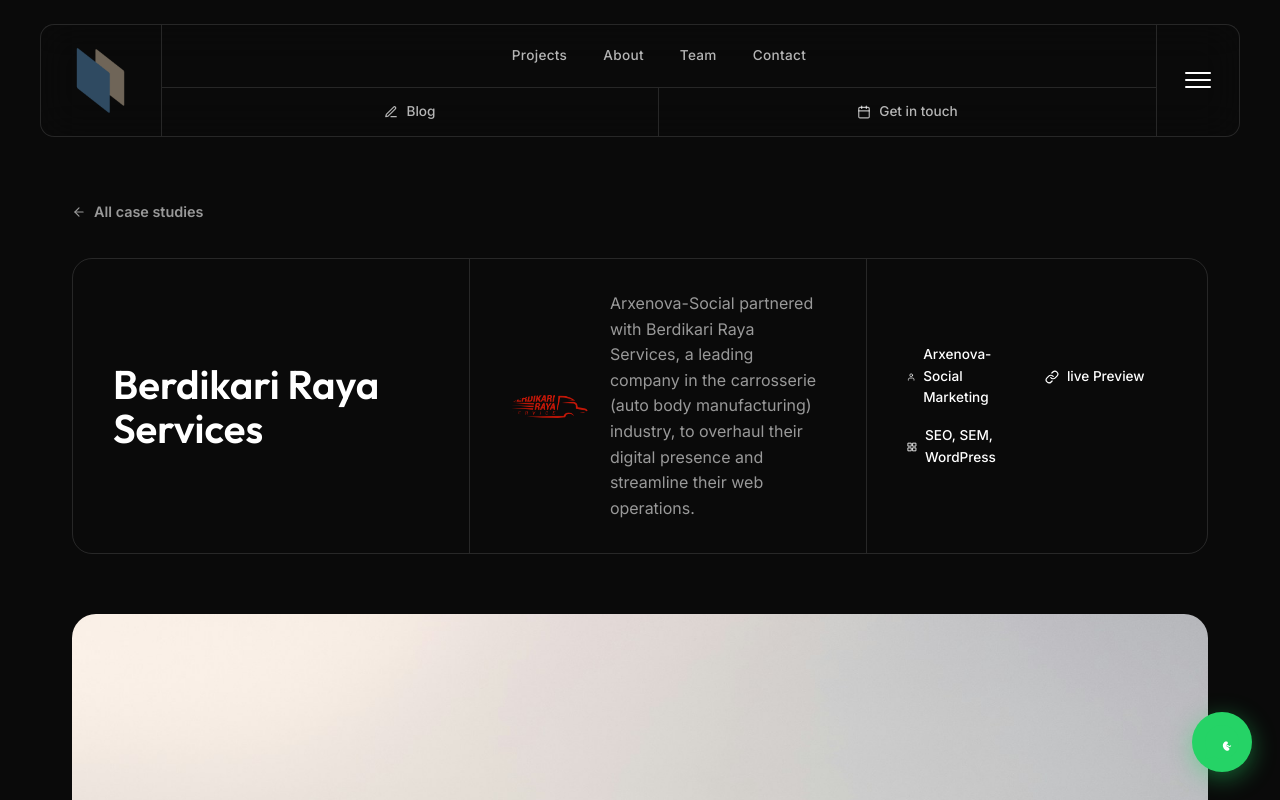
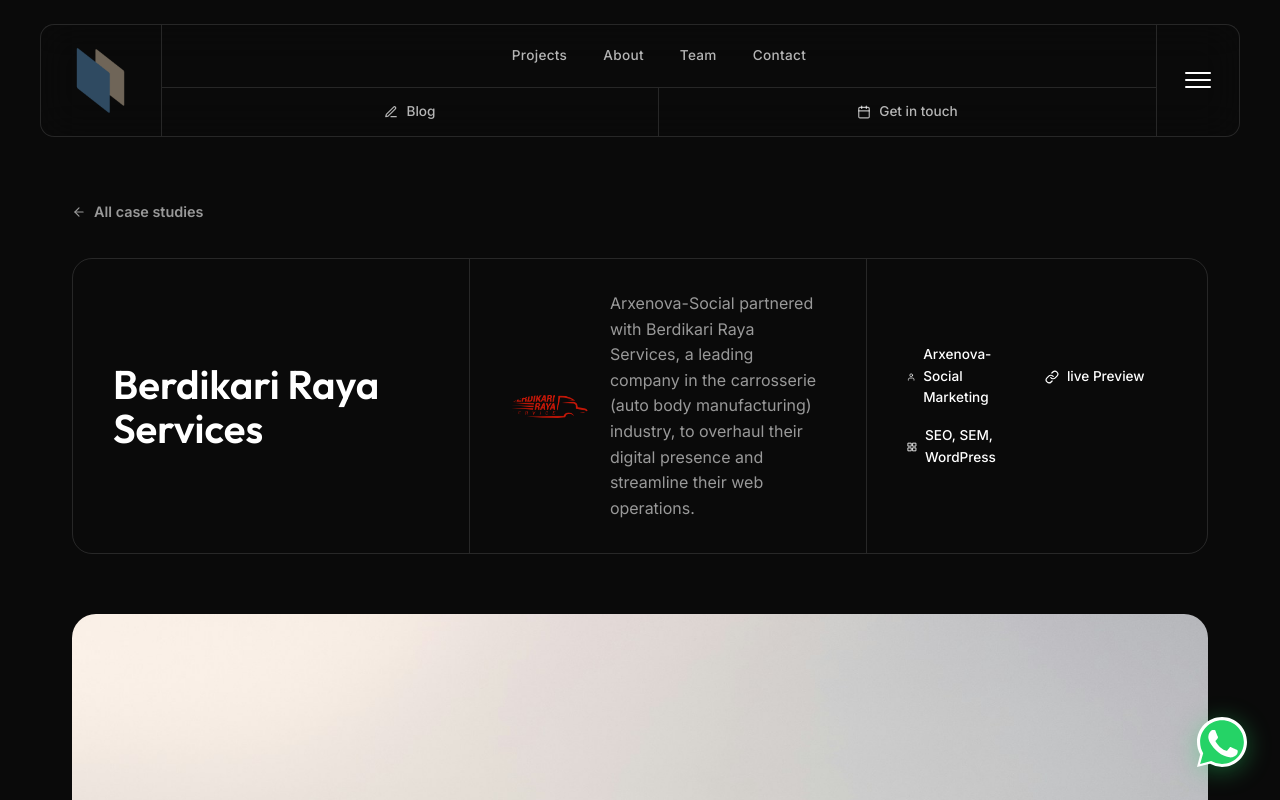
Before and after one commit to whatwouldciwdo/arxenova-social, a Next.js app: page /portfolio/berdikari-raya-services in a window 1280 px wide. Shown: the top 800 px of the page. Built offline with nearby package versions, Linux system fonts and the light colour scheme.

Commit message:
fix: fix WhatsApp floating button icon rendering

```diff
--- a/src/components/WhatsAppButton.css
+++ b/src/components/WhatsAppButton.css
@@ -9,17 +9,16 @@
   width: 60px;
   height: 60px;
   border-radius: 50%;
-  background: #25D366;
-  box-shadow: 0 6px 24px rgba(37, 211, 102, 0.45);
+  background: transparent;
   text-decoration: none;
   transition: transform 0.25s cubic-bezier(0.34, 1.56, 0.64, 1),
-              box-shadow 0.25s ease;
+              filter 0.25s ease;
   cursor: pointer;
 }
 
 .whatsapp-floating-btn:hover {
   transform: scale(1.12);
-  box-shadow: 0 10px 32px rgba(37, 211, 102, 0.6);
+  filter: drop-shadow(0 8px 20px rgba(37, 211, 102, 0.6));
 }
 
 .whatsapp-floating-btn:hover .whatsapp-tooltip {
@@ -30,10 +29,11 @@
 
 /* WhatsApp SVG icon */
 .whatsapp-icon {
-  width: 34px;
-  height: 34px;
+  width: 60px;
+  height: 60px;
   position: relative;
   z-index: 1;
+  filter: drop-shadow(0 4px 12px rgba(37, 211, 102, 0.4));
 }
 
 /* Tooltip */
@@ -72,7 +72,7 @@
   width: 60px;
   height: 60px;
   border-radius: 50%;
-  background: rgba(37, 211, 102, 0.4);
+  background: rgba(37, 211, 102, 0.35);
   animation: wa-pulse 2.2s ease-out infinite;
   pointer-events: none;
 }
@@ -83,7 +83,7 @@
     opacity: 0.7;
   }
   100% {
-    transform: scale(1.8);
+    transform: scale(1.85);
     opacity: 0;
   }
 }
@@ -98,8 +98,8 @@
   }
 
   .whatsapp-icon {
-    width: 28px;
-    height: 28px;
+    width: 52px;
+    height: 52px;
   }
 
   .whatsapp-pulse {
--- a/src/components/WhatsAppButton.tsx
+++ b/src/components/WhatsAppButton.tsx
@@ -14,21 +14,28 @@
       aria-label="Chat dengan kami di WhatsApp"
     >
       <span className="whatsapp-tooltip">Chat WhatsApp</span>
+
+      {/* Official WhatsApp SVG icon */}
       <svg
         xmlns="http://www.w3.org/2000/svg"
-        viewBox="0 0 32 32"
+        viewBox="0 0 48 48"
         className="whatsapp-icon"
         aria-hidden="true"
       >
         <path
-          d="M16 0C7.164 0 0 7.164 0 16c0 2.82.737 5.46 2.025 7.75L0 32l8.487-2.003A15.937 15.937 0 0 0 16 32c8.836 0 16-7.164 16-16S24.836 0 16 0z"
-          fill="#25D366"
+          fill="#fff"
+          d="M24 4C12.95 4 4 12.95 4 24c0 3.6.95 6.98 2.6 9.9L4 44l10.4-2.55A19.86 19.86 0 0 0 24 44c11.05 0 20-8.95 20-20S35.05 4 24 4z"
         />
         <path
-          d="M23.5 19.855c-.32-.16-1.893-.934-2.186-1.04-.293-.107-.506-.16-.72.16-.213.32-.826 1.04-.013 1.253.227.08.44.16.653.267.32.16.613.373.88.613.267.24.493.507.667.8.107.213.16.453.16.693 0 .24-.053.48-.16.693-.107.213-.267.4-.453.56-.187.16-.4.293-.627.373-.227.08-.467.12-.707.12-.426 0-.84-.107-1.213-.32-.56-.293-1.067-.693-1.493-1.173-.427-.48-.8-1.04-1.067-1.653-.267-.613-.427-1.28-.427-1.947 0-.773.213-1.52.613-2.16.4-.64.96-1.147 1.627-1.467.213-.107.44-.16.667-.16.107 0 .213 0 .32.013.107.013.213.027.32.053.235.053.462.153.667.3.137.097.262.213.373.347.177.213.25.48.217.747-.053.373-.213.72-.44.987-.227.267-.52.48-.84.6-.107.04-.187.067-.24.08.107.213.24.413.4.587.347.373.747.693 1.2.947.267.16.547.293.84.387.267.08.547.107.813.08.133-.013.267-.053.387-.107.16-.067.32-.173.453-.32.134-.147.24-.32.307-.507.067-.187.093-.387.08-.587-.013-.12-.04-.24-.08-.347z"
+          fill="#25D366"
+          d="M24 6.5C14.34 6.5 6.5 14.34 6.5 24c0 3.27.9 6.32 2.44 8.94L6.5 41.5l8.78-2.4A17.43 17.43 0 0 0 24 41.5c9.66 0 17.5-7.84 17.5-17.5S33.66 6.5 24 6.5z"
+        />
+        <path
           fill="#fff"
+          d="M19.06 15.5c-.44-1-.9-1.02-1.32-1.03-.34-.01-.73-.01-1.12-.01-.39 0-1.02.15-1.55.72-.53.58-2.03 1.98-2.03 4.83s2.08 5.6 2.37 5.99c.29.39 4.02 6.44 9.9 8.76 4.9 1.93 5.89 1.55 6.95 1.45 1.06-.1 3.42-1.4 3.9-2.75.49-1.35.49-2.5.34-2.74-.15-.24-.54-.39-1.13-.68-.59-.29-3.42-1.69-3.95-1.88-.53-.19-.92-.29-1.31.29-.39.58-1.5 1.88-1.84 2.27-.34.39-.68.44-1.27.15-.59-.29-2.49-.92-4.74-2.92-1.75-1.56-2.93-3.49-3.28-4.08-.34-.59-.04-.91.26-1.2.26-.26.59-.68.88-1.02.29-.34.39-.59.59-.97.19-.39.1-.73-.05-1.02-.14-.29-1.28-3.16-1.8-4.36z"
         />
       </svg>
+
       <span className="whatsapp-pulse" />
     </Link>
   );
```
